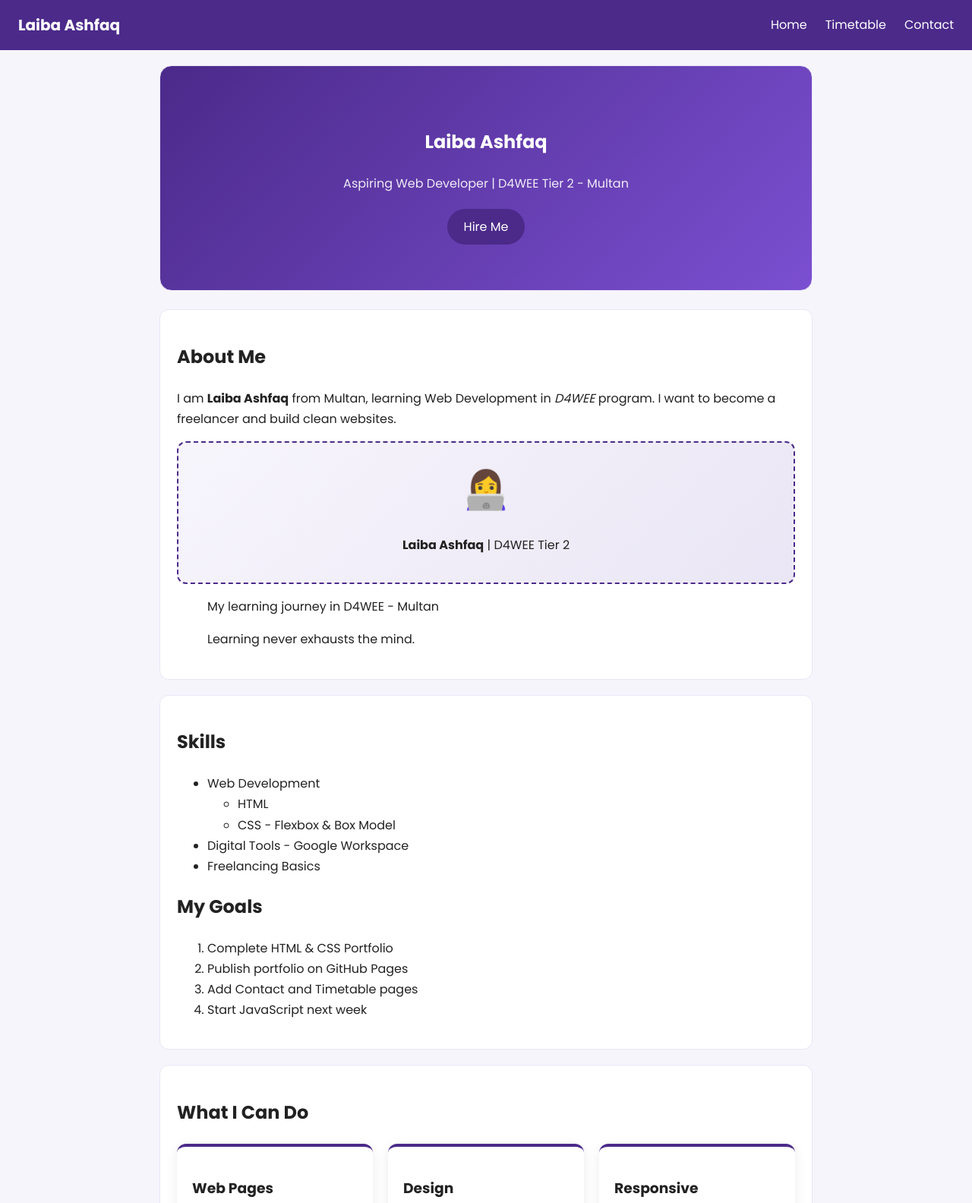
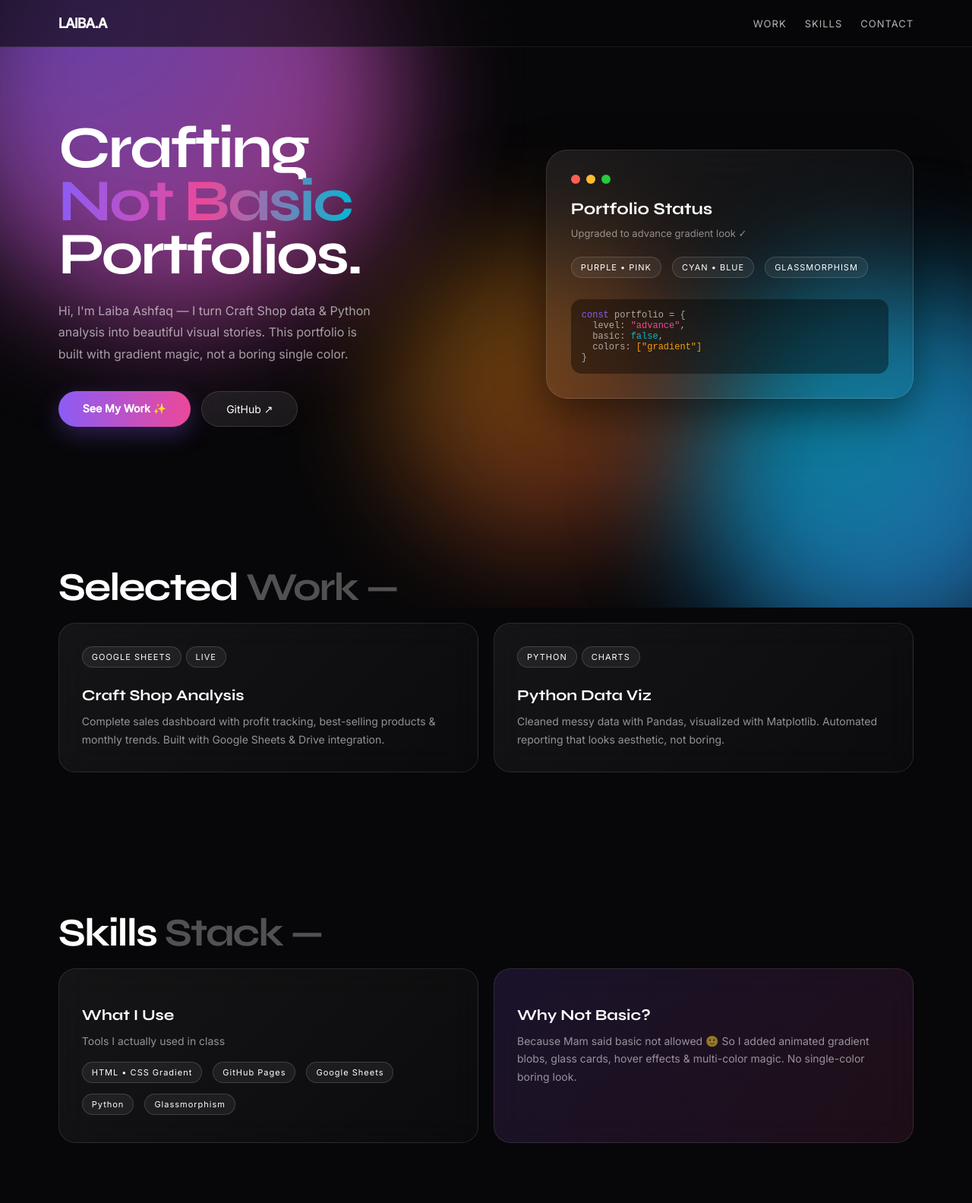
Before and after one commit to laibaashfaq00/my_portfolio, a plain HTML site: page index.html in a window 1280 px wide. Shown: the top 1584 px of the page at 76% size. Drawn offline with Linux system fonts and the light colour scheme.

Commit message:
Update index.html

```diff
--- a/index.html
+++ b/index.html
@@ -1,93 +1,112 @@
 <!DOCTYPE html>
 <html lang="en">
 <head>
-<meta charset="UTF-8">
-<meta name="viewport" content="width=device-width, initial-scale=1.0">
-<title>Laiba Ashfaq - Digital Profile</title>
-<link rel="preconnect" href="https://fonts.googleapis.com">
-<link href="https://fonts.googleapis.com/css2?family=Poppins:wght@400;600;700&display=swap" rel="stylesheet">
-<link rel="stylesheet" href="style.css">
+<meta charset="UTF-8"><meta name="viewport" content="width=device-width, initial-scale=1.0">
+<title>Laiba Ashfaq | Portfolio</title>
+<link href="https://fonts.googleapis.com/css2?family=Syne:wght@600;700;800&family=Inter:wght@300;400;500&display=swap" rel="stylesheet">
+<style>
+*{margin:0;padding:0;box-sizing:border-box}
+body{font-family:'Inter',sans-serif;background:#070709;color:#fff;overflow-x:hidden}
+h1,h2,h3{font-family:'Syne',sans-serif}
+a{color:inherit;text-decoration:none}
+.bg{position:fixed;inset:0;z-index:-1;background:#070709;overflow:hidden}
+.blob{position:absolute;border-radius:50%;filter:blur(80px);opacity:0.7}
+.b1{width:600px;height:600px;background:radial-gradient(circle at 30% 30%, #8b5cf6, #ec4899);top:-150px;left:-100px;animation:float 8s ease-in-out infinite}
+.b2{width:500px;height:500px;background:radial-gradient(circle at 30% 30%, #06b6d4, #3b82f6);bottom:-100px;right:-100px;animation:float 10s ease-in-out infinite reverse}
+.b3{width:400px;height:400px;background:radial-gradient(circle at 30% 30%, #f59e0b, #ef4444);top:40%;left:40%;opacity:0.4}
+@keyframes float{0%,100%{transform:translate(0,0)}50%{transform:translate(30px,-30px)}}
+nav{display:flex;justify-content:space-between;align-items:center;padding:20px 6%;position:fixed;top:0;width:100%;z-index:10;background:rgba(7,7,9,0.6);backdrop-filter:blur(20px);border-bottom:1px solid rgba(255,255,255,0.08)}
+.logo{font-weight:800;letter-spacing:-1px;font-size:18px}
+.nav-links{display:flex;gap:24px;font-size:13px;letter-spacing:1px;opacity:0.7}
+.hero{padding:160px 6% 90px;display:grid;grid-template-columns:1.1fr 0.9fr;gap:50px;align-items:center}
+.hero h1{font-size:78px;line-height:0.9;letter-spacing:-3px}
+.hero h1 span{background:linear-gradient(90deg,#8b5cf6,#ec4899,#06b6d4);-webkit-background-clip:text;-webkit-text-fill-color:transparent}
+.hero p{color:rgba(255,255,255,0.6);max-width:430px;line-height:1.8;margin:24px 0 34px}
+.btns{display:flex;gap:14px}
+.btn-gradient{background:linear-gradient(90deg,#8b5cf6,#ec4899);padding:14px 32px;border-radius:100px;font-weight:600;font-size:14px;box-shadow:0 10px 30px rgba(139,92,246,0.3)}
+.btn-glass{background:rgba(255,255,255,0.08);border:1px solid rgba(255,255,255,0.12);padding:14px 32px;border-radius:100px;backdrop-filter:blur(10px);font-size:14px}
+.glass{background:linear-gradient(135deg,rgba(255,255,255,0.08),rgba(255,255,255,0.02));border:1px solid rgba(255,255,255,0.12);backdrop-filter:blur(30px);border-radius:28px;padding:32px;box-shadow:0 20px 60px rgba(0,0,0,0.5)}
+.glass h3{font-size:22px;margin-bottom:8px}
+.pill{display:inline-block;padding:6px 12px;border-radius:100px;font-size:11px;letter-spacing:1px;border:1px solid rgba(255,255,255,0.15);background:rgba(255,255,255,0.06);margin-right:6px;margin-bottom:6px}
+.grid{display:grid;grid-template-columns:1fr 1fr;gap:20px}
+section{padding:90px 6%}
+.section-title{font-size:52px;letter-spacing:-2px;margin-bottom:16px}
+.section-title span{color:rgba(255,255,255,0.3)}
+.card{background:linear-gradient(135deg,rgba(255,255,255,0.06),rgba(255,255,255,0.02));border:1px solid rgba(255,255,255,0.1);border-radius:22px;padding:30px;transition:0.4s;backdrop-filter:blur(20px)}
+.card:hover{transform:translateY(-6px);border-color:rgba(139,92,246,0.4);box-shadow:0 20px 40px rgba(139,92,246,0.15)}
+.card h3{margin:18px 0 10px;font-size:20px}
+.card p{color:rgba(255,255,255,0.55);font-size:14px;line-height:1.7}
+footer{padding:40px 6%;border-top:1px solid rgba(255,255,255,0.08);display:flex;justify-content:space-between;color:rgba(255,255,255,0.4);font-size:13px}
+@media(max-width:900px){.hero{grid-template-columns:1fr}.hero h1{font-size:52px}.grid{grid-template-columns:1fr}}
+</style>
 </head>
 <body>
-<!-- Header with name and menu - Day 2 Requirement 2 + Day 6 Requirement 3 -->
-<header class="site-header">
-  <a class="brand" href="index.html">Laiba Ashfaq</a>
-  <nav class="menu">
-    <a href="index.html">Home</a>
-    <a href="timetable.html">Timetable</a>
-    <a href="contact.html">Contact</a>
-  </nav>
-</header>
-
-<main>
-  <!-- Hero - Day 3 Requirement 3 -->
-  <section class="hero">
-    <h1>Laiba Ashfaq</h1>
-    <p class="tagline">Aspiring Web Developer | D4WEE Tier 2 - Multan</p>
-    <a class="btn" href="#contact">Hire Me</a>
-  </section>
-
-  <!-- About - Day 2 Requirement 3 -->
-  <section id="about">
-    <h2>About Me</h2>
-    <p>I am <strong>Laiba Ashfaq</strong> from Multan, learning Web Development in <em>D4WEE</em> program. I want to become a freelancer and build clean websites.</p>
-    <!-- No personal photo - using icon box instead -->
-<div class="about-icon-box">
-  <p style="font-size:50px; margin:0;">👩‍💻</p>
-  <p><strong>Laiba Ashfaq</strong> | D4WEE Tier 2</p>
+<div class="bg"><div class="blob b1"></div><div class="blob b2"></div><div class="blob b3"></div></div>
+<nav>
+<div class="logo">LAIBA.A</div>
+<div class="nav-links"><a href="#work">WORK</a><a href="#skills">SKILLS</a><a href="#contact">CONTACT</a></div>
+</nav>
+<div class="hero">
+<div>
+<h1>Crafting <br><span>Not Basic</span><br> Portfolios.</h1>
+<p>Hi, I'm Laiba Ashfaq — I turn Craft Shop data & Python analysis into beautiful visual stories. This portfolio is built with gradient magic, not a boring single color.</p>
+<div class="btns">
+<a class="btn-gradient" href="#work">See My Work ✨</a>
+<a class="btn-glass" href="https://github.com/laibaashfaq00/my_portfolio">GitHub ↗</a>
 </div>
-<figure>
-  <figcaption>My learning journey in D4WEE - Multan</figcaption>
-</figure>
-    <blockquote>Learning never exhausts the mind.</blockquote>
-  </section>
-
-  <!-- Skills - Day 2 Requirement 4,5 -->
-  <section id="skills">
-    <h2>Skills</h2>
-    <ul>
-      <li>Web Development
-        <ul>
-          <li>HTML</li>
-          <li>CSS - Flexbox & Box Model</li>
-        </ul>
-      </li>
-      <li>Digital Tools - Google Workspace</li>
-      <li>Freelancing Basics</li>
-    </ul>
-
-    <h2>My Goals</h2>
-    <ol>
-      <li>Complete HTML & CSS Portfolio</li>
-      <li>Publish portfolio on GitHub Pages</li>
-      <li>Add Contact and Timetable pages</li>
-      <li>Start JavaScript next week</li>
-    </ol>
-  </section>
-
-  <!-- What I Can Do - Day 3 Requirement 6,7 -->
-  <section id="services">
-    <h2>What I Can Do</h2>
-    <div class="cards">
-      <div class="card"><h3>Web Pages</h3><p>Clean HTML pages with semantic tags.</p></div>
-      <div class="card"><h3>Design</h3><p>Colours, fonts and layouts with CSS.</p></div>
-      <div class="card"><h3>Responsive</h3><p>Works on mobile and desktop.</p></div>
-    </div>
-  </section>
-
-  <hr>
-
-  <!-- Contact links - Day 2 Requirement 7 -->
-  <section id="contact">
-    <h2>Contact</h2>
-    <p>External: <a href="https://www.google.com" target="_blank" rel="noopener">Visit Google</a></p>
-    <p>Email: <a href="mailto:laiba@example.com">laiba@example.com</a></p>
-  </section>
-</main>
-
-<!-- Footer - Day 2 Requirement 10 -->
-<footer>
-  <p>&copy; 2026 Laiba Ashfaq | D4WEE Portfolio</p>
-</footer>
+</div>
+<div class="glass">
+<div style="display:flex;gap:8px;margin-bottom:20px"><span style="width:12px;height:12px;border-radius:50%;background:#ff5f56"></span><span style="width:12px;height:12px;border-radius:50%;background:#ffbd2e"></span><span style="width:12px;height:12px;border-radius:50%;background:#27c93f"></span></div>
+<h3>Portfolio Status</h3>
+<p style="color:rgba(255,255,255,0.5);font-size:13px;margin:8px 0 18px">Upgraded to advance gradient look ✓</p>
+<div style="display:flex;flex-wrap:wrap;gap:8px;margin-bottom:22px">
+<span class="pill">PURPLE • PINK</span><span class="pill">CYAN • BLUE</span><span class="pill">GLASSMORPHISM</span>
+</div>
+<div style="background:rgba(0,0,0,0.4);border-radius:14px;padding:14px;font-family:monospace;font-size:12px;color:#aaa">
+<span style="color:#8b5cf6">const</span> portfolio = {<br>&nbsp;&nbsp;level: <span style="color:#ec4899">"advance"</span>,<br>&nbsp;&nbsp;basic: <span style="color:#06b6d4">false</span>,<br>&nbsp;&nbsp;colors: <span style="color:#f59e0b">["gradient"]</span><br>}
+</div>
+</div>
+</div>
+<section id="work">
+<h2 class="section-title">Selected <span>Work —</span></h2>
+<div class="grid">
+<div class="card">
+<span class="pill">GOOGLE SHEETS</span><span class="pill">LIVE</span>
+<h3>Craft Shop Analysis</h3>
+<p>Complete sales dashboard with profit tracking, best-selling products & monthly trends. Built with Google Sheets & Drive integration.</p>
+</div>
+<div class="card">
+<span class="pill">PYTHON</span><span class="pill">CHARTS</span>
+<h3>Python Data Viz</h3>
+<p>Cleaned messy data with Pandas, visualized with Matplotlib. Automated reporting that looks aesthetic, not boring.</p>
+</div>
+</div>
+</section>
+<section id="skills">
+<h2 class="section-title">Skills <span>Stack —</span></h2>
+<div class="grid">
+<div class="card">
+<h3>What I Use</h3>
+<p style="margin-bottom:16px">Tools I actually used in class</p>
+<div style="display:flex;flex-wrap:wrap;gap:8px">
+<span class="pill">HTML • CSS Gradient</span><span class="pill">GitHub Pages</span><span class="pill">Google Sheets</span><span class="pill">Python</span><span class="pill">Glassmorphism</span>
+</div>
+</div>
+<div class="card" style="background:linear-gradient(135deg,rgba(139,92,246,0.15),rgba(236,72,153,0.1))">
+<h3>Why Not Basic?</h3>
+<p>Because Mam said basic not allowed 🙂 So I added animated gradient blobs, glass cards, hover effects & multi-color magic. No single-color boring look.</p>
+</div>
+</div>
+</section>
+<section id="contact">
+<div class="glass" style="display:flex;justify-content:space-between;align-items:center;flex-wrap:wrap;gap:20px">
+<div>
+<h3 style="font-size:28px">Let's make it live? 🚀</h3>
+<p style="color:rgba(255,255,255,0.5);margin-top:6px">Push this code to: github.com/laibaashfaq00/my_portfolio</p>
+</div>
+<a class="btn-gradient" href="mailto:laiba@example.com">Contact Me</a>
+</div>
+</section>
+<footer><span>© 2026 Laiba Ashfaq — Gradient Edition</span><span>Built with 💜💗💙</span></footer>
 </body>
 </html>
```
